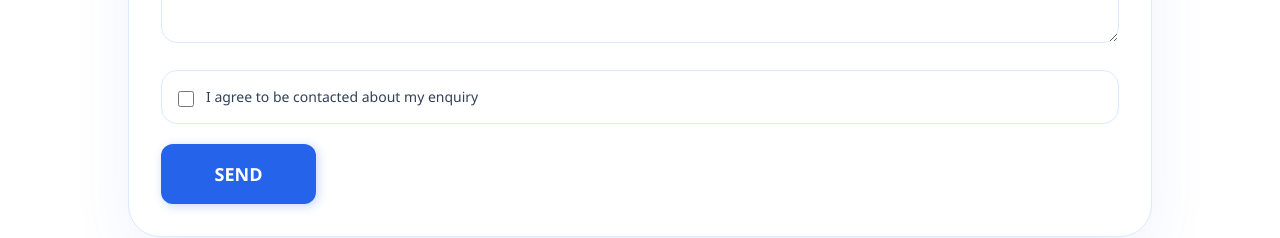
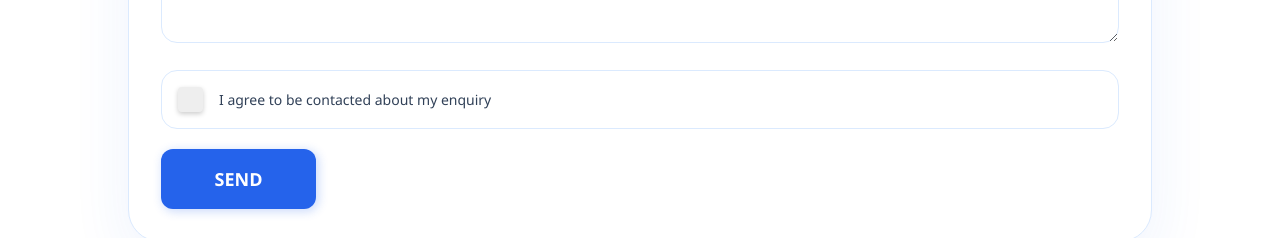
Before and after one commit to YojitSiddhant/builder-website, a Next.js app: page /contact in a window 1280 px wide. Shown: the part 1511-1749 px from the top of the page. Built offline with nearby package versions, Linux system fonts and the light colour scheme; no server answers.

Commit message:
Add animated contact checkbox

```diff
--- a/app/globals.css
+++ b/app/globals.css
@@ -57,6 +57,59 @@ body {
   animation: msgRun 2s forwards;
 }
 
+.checkbox-container {
+  position: relative;
+  user-select: none;
+}
+
+.custom-checkbox {
+  position: absolute;
+  opacity: 0;
+  cursor: pointer;
+  height: 0;
+  width: 0;
+}
+
+.checkmark {
+  position: relative;
+  display: inline-block;
+  flex: 0 0 auto;
+  height: 25px;
+  width: 25px;
+  border-radius: 4px;
+  background-color: #eee;
+  box-shadow: 0 2px 5px rgba(0, 0, 0, 0.2);
+  transition: background-color 0.3s ease, box-shadow 0.3s ease,
+    transform 0.2s ease;
+}
+
+.checkmark::after {
+  content: "";
+  position: absolute;
+  display: none;
+  left: 9px;
+  top: 5px;
+  width: 5px;
+  height: 10px;
+  border: solid white;
+  border-width: 0 3px 3px 0;
+  transform: rotate(45deg);
+}
+
+.custom-checkbox:checked ~ .checkmark {
+  background-color: #2563eb;
+  box-shadow: 0 3px 7px rgba(37, 99, 235, 0.3);
+}
+
+.custom-checkbox:checked ~ .checkmark::after {
+  display: block;
+  animation: checkAnim 0.2s forwards;
+}
+
+.checkbox-container:hover .checkmark {
+  transform: translateY(-1px);
+}
+
 @keyframes msgRun {
   0% {
     border-top: #d6d6d9 0 solid;
@@ -92,6 +145,16 @@ body {
     border-bottom: transparent 12px solid;
     border-left: transparent 18px solid;
     border-right: transparent 18px solid;
+  }
+}
+
+@keyframes checkAnim {
+  0% {
+    height: 0;
+  }
+
+  100% {
+    height: 10px;
   }
 }
 
--- a/components/contact-page.tsx
+++ b/components/contact-page.tsx
@@ -481,7 +481,7 @@ export function ContactPage() {
                 minLength={15}
               />
 
-              <label className="flex cursor-pointer items-start gap-3 rounded-2xl border border-blue-100 bg-white p-4 text-sm text-slate-700">
+              <label className="checkbox-container flex cursor-pointer items-center gap-3 rounded-2xl border border-blue-100 bg-white p-4 text-sm text-slate-700">
                 <input
                   type="checkbox"
                   name="consent"
@@ -489,9 +489,11 @@ export function ContactPage() {
                   onChange={handleChange}
                   onBlur={handleBlur}
                   required
-                  className="mt-1 h-4 w-4 rounded border-blue-300 text-blue-600 focus:ring-blue-600"
+                  className="custom-checkbox"
+                  aria-invalid={Boolean(errors.consent)}
                 />
-                <span>
+                <span className="checkmark" aria-hidden="true" />
+                <span className="pl-1">
                   I agree to be contacted about my enquiry
                   {errors.consent ? (
                     <span className="mt-1 block text-xs text-rose-600">{errors.consent}</span>
```
